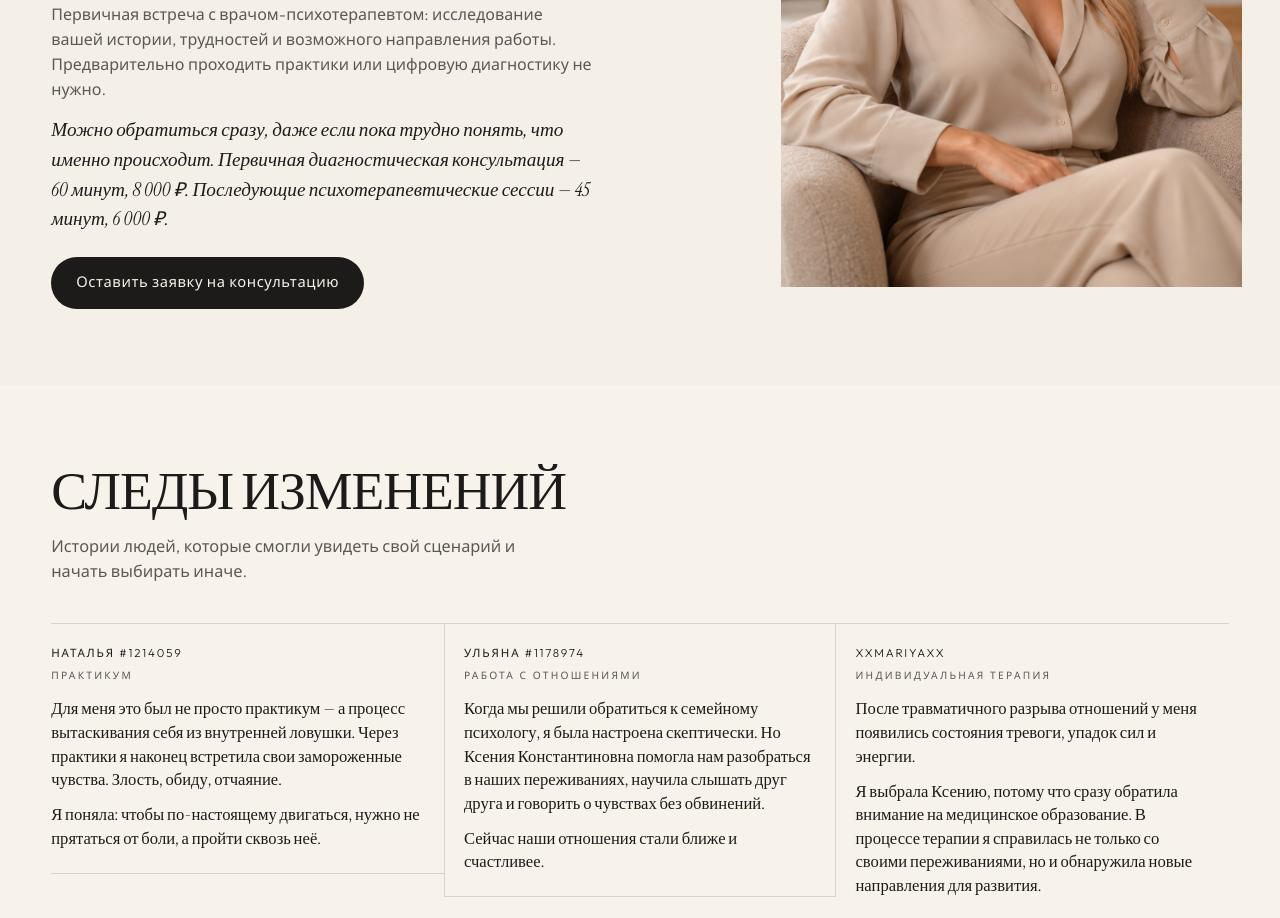
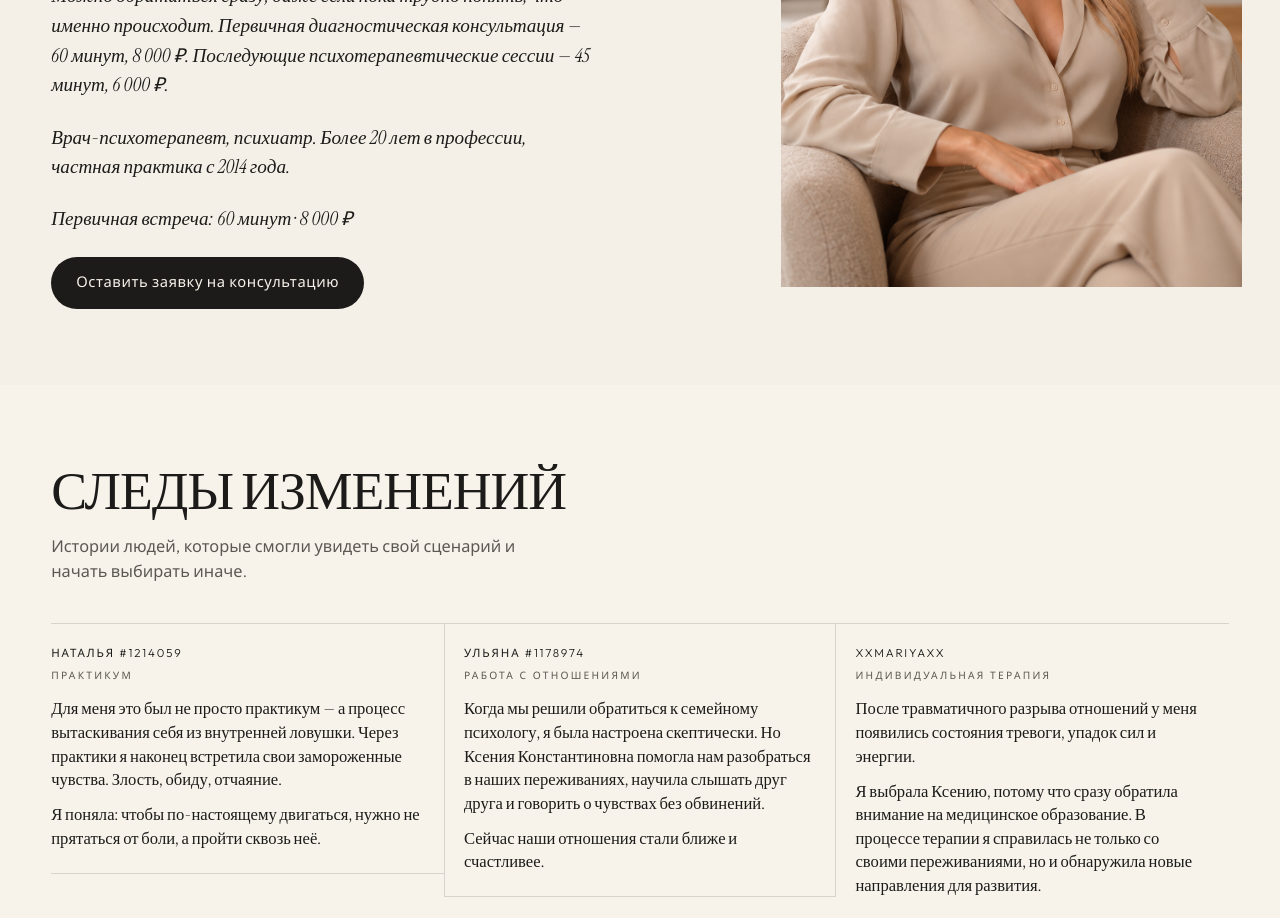
Before and after one commit to marygold60588-pixel/ksenia-ahmedova-site, a React (Vite) app: page / in a window 1280 px wide. Shown: the part 2100-3018 px from the top of the page. Built offline with nearby package versions, Linux system fonts and the light colour scheme.

Commit message:
Display consultation details and Telegram booking

```diff
--- a/src/components/sections/Consultation.tsx
+++ b/src/components/sections/Consultation.tsx
@@ -2,7 +2,7 @@ import BlurText from "@/components/bits/BlurText";
 import GlassSurface from "@/components/bits/GlassSurface";
 import ScrollReveal from "@/components/bits/ScrollReveal";
 import Button from "@/components/ui/Button";
-import { getProduct, site } from "@/content";
+import { formatPrice, getProduct, site } from "@/content";
 import { assetUrl } from "@/lib/asset";
 
 export default function Consultation() {
@@ -23,8 +23,10 @@ export default function Consultation() {
         <ScrollReveal>
           <p className="consult-lead">{consult.description}</p>
           <p className="consult-closing">{consultation.closing}</p>
+          <p className="consult-closing">Врач-психотерапевт, психиатр. Более 20 лет в профессии, частная практика с 2014 года.</p>
+          <p className="consult-closing">Первичная встреча: 60 минут · {formatPrice(consult.price, consult.currency)}</p>
         </ScrollReveal>
-        <Button href="#request" variant="solid">
+        <Button href={site.form.assistantHref} variant="solid">
           {consultation.cta}
         </Button>
       </GlassSurface>
```
